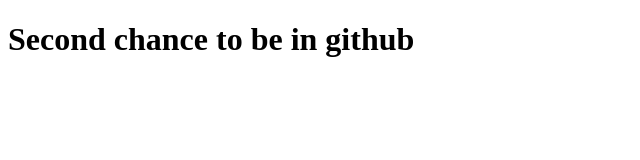
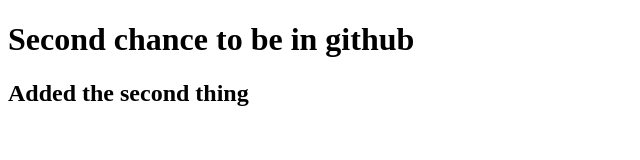
Before and after one commit to swertmc/second, a plain HTML site: page index.html in a window 1280 px wide. Shown: the whole page, without its empty margins (0-640 px from the left). Drawn offline with Linux system fonts and the light colour scheme.

Commit message:
Add some header

```diff
--- a/index.html
+++ b/index.html
@@ -8,5 +8,6 @@
 </head>
 <body>
   <h1>Second chance to be in github</h1>
+  <h2>Added the second thing</h2>
 </body>
 </html>
```
